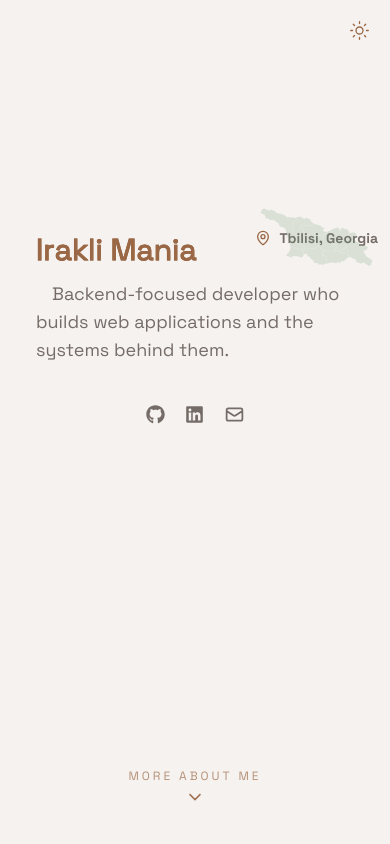
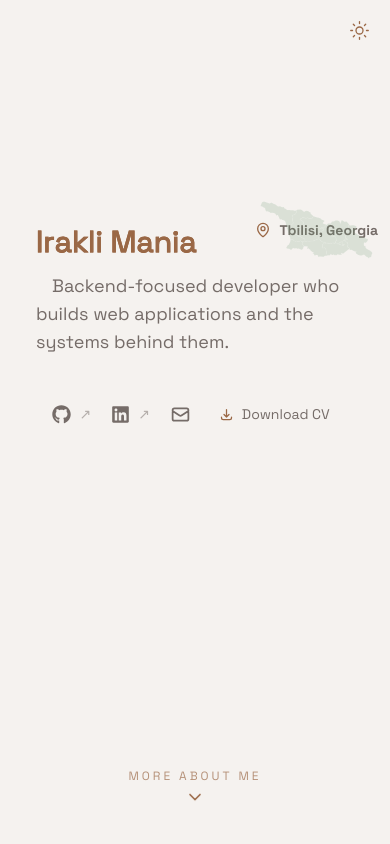
Before and after one commit to ikamania/mani-portfolio, a React (Vite) app in the folder portfolio/: page / in a window 390 px wide. Shown: the top 844 px of the page. Built offline with nearby package versions, Linux system fonts and the light colour scheme.

Commit message:
fix: appear external and download cv on mobile

```diff
--- a/portfolio/src/components/social/SocialLink.tsx
+++ b/portfolio/src/components/social/SocialLink.tsx
@@ -32,7 +32,7 @@ function SocialLink({
       </span>
 
       {external && (
-        <span className="hidden opacity-50 transition-opacity group-hover:opacity-100 sm:inline">
+        <span className="opacity-50 transition-opacity group-hover:opacity-100">
           ↗
         </span>
       )}
--- a/portfolio/src/components/social/SocialLinks.tsx
+++ b/portfolio/src/components/social/SocialLinks.tsx
@@ -33,7 +33,7 @@ const SocialLinks = () => {
         href="/resume.pdf"
         download
         className="
-          group hidden sm:flex items-center gap-2
+          group flex items-center gap-2
           px-2 py-2 text-sm text-muted
         "
       >
```
